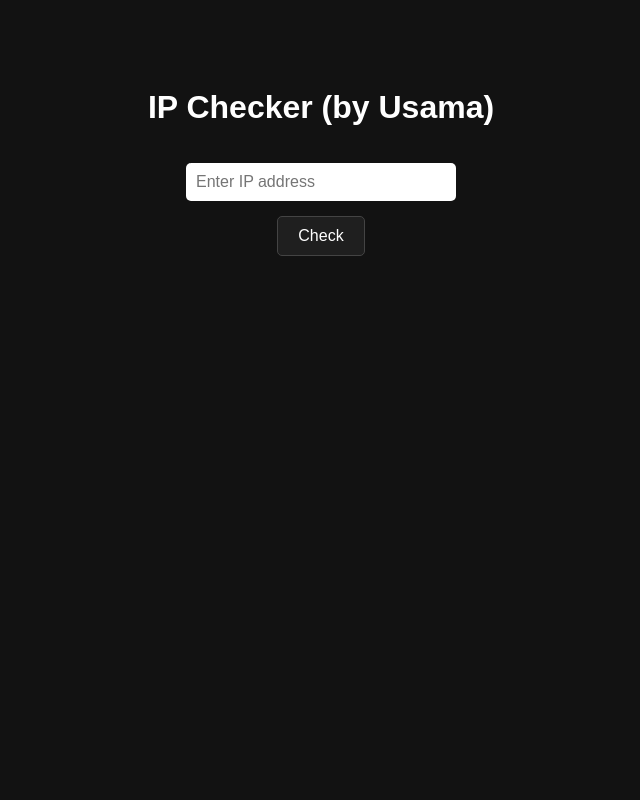
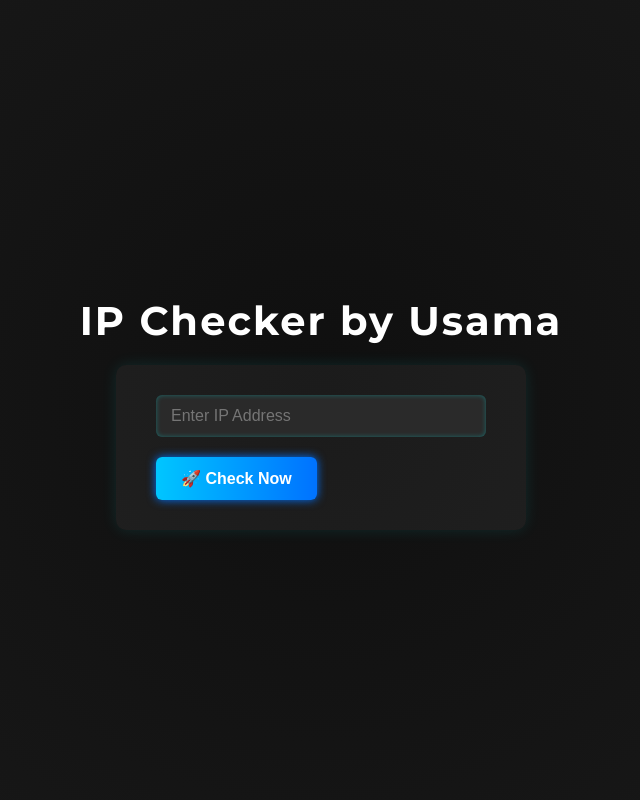
Before and after one commit to MrUsama27/Ipchecker-by-usama, a Flask app: page / in a window 1280 px wide. Shown: the whole page, without its empty margins (319-959 px from the left). Run offline with Flask 3, Linux system fonts and the light colour scheme; some libraries are stand-ins or nearby versions.

Commit message:
index.html

```diff
--- a/templates/index.html
+++ b/templates/index.html
@@ -1,46 +1,100 @@
 <!DOCTYPE html>
-<html>
+<html lang="en">
 <head>
+    <meta charset="UTF-8">
     <title>IP Checker by Usama</title>
+    <link href="https://fonts.googleapis.com/css2?family=Montserrat:wght@400;700&display=swap" rel="stylesheet">
     <style>
         body {
-           background-color: #121212;
+            margin: 0;
+            padding: 0;
+            background: radial-gradient(circle, #0f0f0f 0%, #1a1a1a 100%);
+            color: #ffffff;
+            font-family: 'Montserrat', sans-serif;
+            display: flex;
+            flex-direction: column;
+            align-items: center;
+            justify-content: center;
+            height: 100vh;
+            overflow: hidden;
+        }
+
+        h1 {
+            font-size: 2.5rem;
+            margin-bottom: 20px;
+            letter-spacing: 2px;
+            animation: fadeIn 1.5s ease-in-out;
+        }
+
+        form {
+            background-color: rgba(255, 255, 255, 0.05);
+            padding: 30px 40px;
+            border-radius: 10px;
+            box-shadow: 0 0 15px rgba(0, 255, 255, 0.1);
+            animation: slideUp 1s ease-in-out;
+        }
+
+        input[type="text"] {
+            width: 300px;
+            padding: 12px 15px;
+            border: none;
+            border-radius: 6px;
+            background-color: #2a2a2a;
+            color: #ffffff;
+            font-size: 16px;
+            outline: none;
+            box-shadow: inset 0 0 5px rgba(0, 255, 255, 0.3);
+        }
+
+        button {
+            margin-top: 20px;
+            padding: 12px 25px;
+            background: linear-gradient(to right, #00c6ff, #0072ff);
+            border: none;
+            border-radius: 6px;
             color: #fff;
-           font-family: Arial, sans-serif;
-           text-align: center;
-           padding-top: 60px;
+            font-size: 16px;
+            font-weight: bold;
+            cursor: pointer;
+            transition: all 0.3s ease-in-out;
+            box-shadow: 0 0 10px #0072ff;
         }
-       input[type=text] {
-           padding: 10px;
-           font-size: 16px;
-           width: 250px;
-           margin-top: 15px;
-           border: none;
-           border-radius: 5px;
+
+        button:hover {
+            background: linear-gradient(to right, #0072ff, #00c6ff);
+            box-shadow: 0 0 20px #00c6ff;
+            transform: scale(1.05);
         }
-       button {
-           padding: 10px 20px;
-           font-size: 16px;
-           margin-top: 15px;
-           background-color: #1f1f1f;
-           color: white;
-           border: 1px solid #444;
-           border-radius: 5px;
-           cursor: pointer;
+
+        p {
+            margin-top: 25px;
+            font-size: 18px;
+            color: #00e676;
         }
-       p {
-           margin-top: 20px;
-           font-size: 18px;
-           color: #4CAF50;
+
+        @keyframes fadeIn {
+            from { opacity: 0; transform: translateY(-30px); }
+            to { opacity: 1; transform: translateY(0); }
+        }
+
+        @keyframes slideUp {
+            from { opacity: 0; transform: translateY(40px); }
+            to { opacity: 1; transform: translateY(0); }
+        }
+
+        @media (max-width: 400px) {
+            input[type="text"] {
+                width: 90%;
+            }
         }
     </style>
 </head>
 <body>
-<h1>IP Checker (by Usama)</h1>
+    <h1>IP Checker by Usama</h1>
     <form method="POST">
-<input type="text" name="ip" placeholder="Enter IP address" required>
+        <input type="text" name="ip" placeholder="Enter IP Address" required>
         <br>
-<button type="submit">Check</button>
+        <button type="submit">🚀 Check Now</button>
     </form>
     {% if message %}
         <p>{{ message }}</p>
```
Lines whose indentation alone changed are shown as unchanged.
